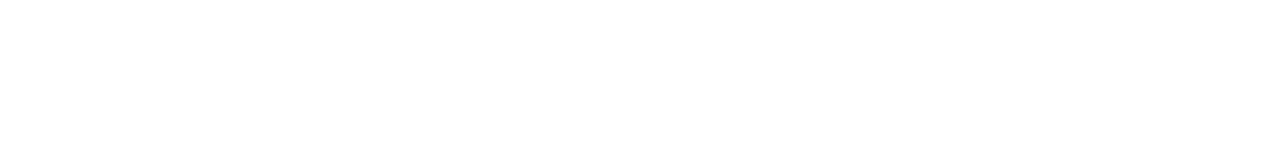
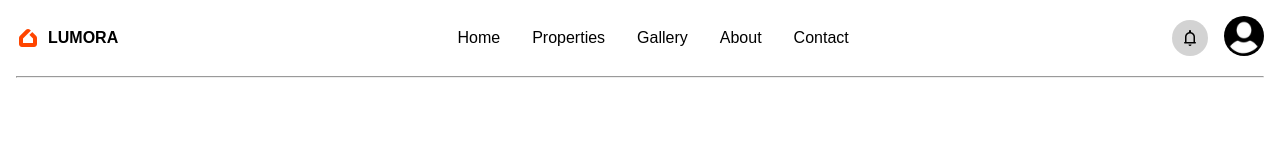
Before and after one commit to awayanrichardjr/002-lumora, a plain HTML site: page index.html in a window 1280 px wide. Drawn offline with nearby package versions, Linux system fonts and the light colour scheme.

Commit message:
develop a navigation

```diff
--- a/index.html
+++ b/index.html
@@ -26,5 +26,35 @@
   </head>
   <body>
     <!-- code here... -->
+    <nav class="navigation">
+      <ul class="logo">
+        <li>
+          <a href="#">
+            <span class="material-symbols-rounded">home_app_logo</span>
+            <p>LUMORA</p>
+          </a>
+        </li>
+      </ul>
+      <ul class="links">
+        <li><a href="#">Home</a></li>
+        <li><a href="#">Properties</a></li>
+        <li><a href="#">Gallery</a></li>
+        <li><a href="#">About</a></li>
+        <li><a href="#">Contact</a></li>
+      </ul>
+      <ul class="profile">
+        <li>
+          <a href="#">
+            <span class="material-symbols-rounded">notifications</span>
+          </a>
+        </li>
+        <li>
+          <a href="#">
+            <img src="img/profile.jpg" alt="profile" />
+          </a>
+        </li>
+      </ul>
+    </nav>
+    <hr />
   </body>
 </html>
--- a/style/css/components/nav.css
+++ b/style/css/components/nav.css
@@ -0,0 +1,78 @@
+.navigation {
+  display: flex;
+  flex-flow: row nowrap;
+  justify-content: space-between;
+  align-items: center;
+}
+.navigation :is(a) {
+  color: black;
+
+  display: block;
+  padding: 1rem;
+
+  transition: all 0.2s;
+}
+
+/* logo */
+.navigation :where(.logo) a {
+  display: flex;
+  flex-flow: row nowrap;
+  justify-content: center;
+  align-items: center;
+  gap: 0.5rem;
+
+  span {
+    font-variation-settings: "FILL" 1;
+    color: var(--object-color);
+  }
+  p {
+    font-weight: 900;
+  }
+}
+
+/* links */
+.navigation :where(.links) {
+  display: flex;
+}
+.navigation :where(.links) a:hover {
+  color: var(--object-color);
+}
+
+/* profile */
+.navigation :where(.profile) {
+  display: flex;
+  flex-flow: row nowrap;
+  justify-content: center;
+  align-items: center;
+}
+
+.navigation :where(.profile) li:nth-child(1) {
+  background-color: lightgrey;
+  border-radius: 50%;
+  a {
+    padding: 0.5rem;
+
+    display: flex;
+    align-items: center;
+    justify-content: center;
+    span {
+      font-size: 20px;
+    }
+  }
+  a:hover span {
+    color: var(--object-color);
+    font-variation-settings: "FILL" 1;
+  }
+}
+
+.navigation :where(.profile) li:nth-child(2) {
+  border-radius: 50%;
+  display: flex;
+  align-items: center;
+  justify-content: center;
+  img {
+    border-radius: 50%;
+    aspect-ratio: 1/1;
+    width: 40px;
+  }
+}
--- a/style/css/global/global.css
+++ b/style/css/global/global.css
@@ -12,6 +12,12 @@ html {
   scroll-behavior: smooth;
 }
 
+body {
+  hr {
+    margin-inline: 1rem;
+  }
+}
+
 ul,
 ol {
   list-style-type: none;
--- a/style/css/global/root.css
+++ b/style/css/global/root.css
@@ -1,7 +1,5 @@
 :root {
-  --red: red;
-  --green: green;
-  --blue: blue;
+  --object-color: orangered;
 
   --text-color: black;
 }
```
Also changed, not shown: img/profile.jpg (added).
